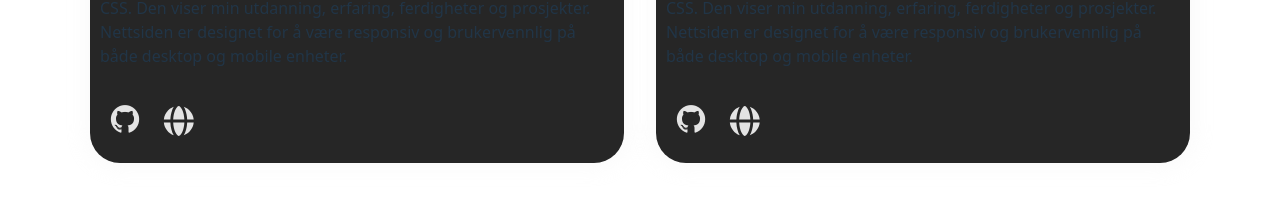
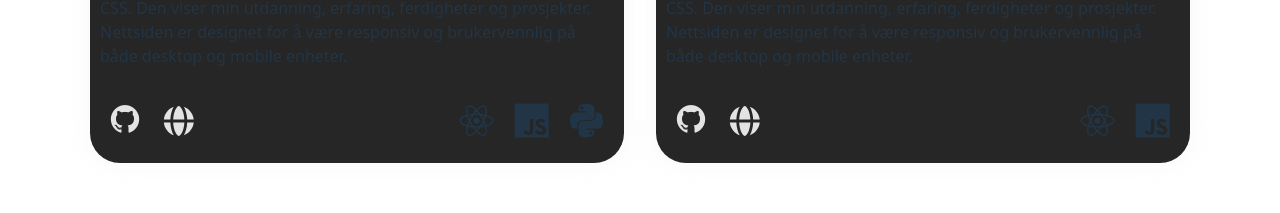
Before and after one commit to Gorgostammos/portfolio, a React (Vite) app: page / in a window 1280 px wide. Shown: the part 2938-3151 px from the top of the page. Built offline with nearby package versions, Linux system fonts and the light colour scheme.

Commit message:
kode rydding

```diff
--- a/src/App.css
+++ b/src/App.css
@@ -1,3 +1,4 @@
+/* App.css */
 #root {
   max-width: 1280px;
   margin: 0 auto;
@@ -14,31 +15,7 @@ section.profile {
 }
 
 /* ----------------------------------------------------------- SKILL ICONS (Devicon) ----------------------------------------------------------- */
-i.devicon-java-plain-wordmark,
-.devicon-python-plain-wordmark,
-.devicon-javascript-plain,
-.devicon-csharp-line-wordmark,
-.devicon-kotlin-plain-wordmark,
-.devicon-html5-plain-wordmark,
-.devicon-css3-plain-wordmark,
-.devicon-react-original-wordmark,
-.devicon-nodejs-plain-wordmark,
-.devicon-dotnetcore-plain,
-.devicon-npm-original-wordmark,
-.devicon-bash-plain,
-.devicon-mysql-plain-wordmark,
-.devicon-firebase-plain-wordmark,
-.devicon-neo4j-plain-wordmark,
-.devicon-supabase-plain-wordmark,
-.devicon-git-plain-wordmark,
-.devicon-github-original-wordmark,
-.devicon-androidstudio-plain-wordmark,
-.devicon-pycharm-plain-wordmark,
-.devicon-intellij-plain-wordmark,
-.devicon-visualstudio-line,
-.devicon-vscode-plain-wordmark,
-.devicon-mongodb-plain-wordmark,
-.devicon-dot-net-plain-wordmark {
+.Ferdigheter i{
   background-color: #262626;
   width: 100px;
   height: 60px;
@@ -47,34 +24,10 @@ i.devicon-java-plain-wordmark,
   align-content: center;
   justify-content: center;
   align-items: center;
-    box-shadow: 0px 0px 10px 5px rgb(240 237 237 / 30%);
+  box-shadow: 0px 0px 10px 5px rgb(240 237 237 / 30%);
 }
 
-i.devicon-java-plain-wordmark:hover,
-.devicon-python-plain-wordmark:hover,
-.devicon-javascript-plain:hover,
-.devicon-csharp-line-wordmark:hover,
-.devicon-kotlin-plain-wordmark:hover,
-.devicon-html5-plain-wordmark:hover,
-.devicon-css3-plain-wordmark:hover,
-.devicon-react-original-wordmark:hover,
-.devicon-nodejs-plain-wordmark:hover,
-.devicon-dotnetcore-plain:hover,
-.devicon-npm-original-wordmark:hover,
-.devicon-bash-plain:hover,
-.devicon-mysql-plain-wordmark:hover,
-.devicon-firebase-plain-wordmark:hover,
-.devicon-neo4j-plain-wordmark:hover,
-.devicon-supabase-plain-wordmark:hover,
-.devicon-git-plain-wordmark:hover,
-.devicon-github-original-wordmark:hover,
-.devicon-androidstudio-plain-wordmark:hover,
-.devicon-pycharm-plain-wordmark:hover,
-.devicon-intellij-plain-wordmark:hover,
-.devicon-visualstudio-line:hover,
-.devicon-vscode-plain-wordmark:hover,
-.devicon-mongodb-plain-wordmark:hover,
-.devicon-dot-net-plain-wordmark:hover {
+.Ferdigheter i:hover {
   cursor: pointer;
   color: rgb(74, 69, 226);
   font-size: 55px;
@@ -175,15 +128,12 @@ a:hover {
   scale: 1.2;
 }
 
-
-
 img {
   border-radius: 30px 15px;
   width: 250px;
   /*box-shadow: 4px 6px 15px 1px rgb(171 119 105 / 60%),
     -1px -6px 30px 1px rgb(89 139 102 / 60%);*/
 }
-
 
 /* ----------------------------------------------------------- ICON CONTAINER ----------------------------------------------------------- */
 .icons {
@@ -262,8 +212,6 @@ img {
   gap: 5px;
 }
 
-
-
 .Prosjekter {
   max-width: 1100px;
   margin: 3rem auto;
@@ -292,7 +240,6 @@ section.project-card {
   border-radius: 30px;
   box-shadow: 0px 0px 20px 5px rgb(240 237 237 / 30%);
 }
-
 
 .project-iframe {
   width: 100%;
@@ -345,9 +292,7 @@ section.contact-card {
   font-size: 20px;
   display: inline-block;
   /* kritisk */
-  transition:
-    color 0.2s ease,
-    transform 0.2s ease;
+  transition: color 0.2s ease, transform 0.2s ease;
 }
 
 .footer a:hover {
@@ -356,7 +301,28 @@ section.contact-card {
   /* roligere, mer premium */
 }
 
+/* ----------------------------------------------------------- NYTT: REACT-LOGO TIL HØYRE FOR PROSJEKT-LINKS ----------------------------------------------------------- */
+.project-footer {
+  display: flex;
+  justify-content: space-between;
+  align-items: center;
+}
 
+.project-footer .project-links {
+  margin: 20px;
+  /* beholder samme spacing som før */
+}
+
+.project-tech {
+  margin: 20px;
+  display: flex;
+  align-items: center;
+  gap: 20px;
+}
+
+.project-tech i {
+  font-size: 35px;
+}
 
 /* ----------------------------------------------------------- RESPONSIVE ----------------------------------------------------------- */
 @media (max-width: 768px) {
--- a/src/App.jsx
+++ b/src/App.jsx
@@ -1,10 +1,10 @@
+// App.jsx
 import { useState } from "react";
 import "./App.css";
 import { FontAwesomeIcon } from "@fortawesome/react-fontawesome";
 import { faGlobe } from "@fortawesome/free-solid-svg-icons";
 import { faPhone } from "@fortawesome/free-solid-svg-icons";
 import { faEnvelope } from "@fortawesome/free-solid-svg-icons";
-
 
 function App() {
   const [count, setCount] = useState(0);
@@ -257,6 +257,9 @@ function App() {
                 prosjekter. Nettsiden er designet for å være responsiv og
                 brukervennlig på både desktop og mobile enheter.
               </p>
+
+              {/* NY: footer-rad som plasserer React-logoen til høyre */}
+              <section className="project-footer">
                 <section className="project-links">
                   <a
                     href="https://github.com/Gorgostammos/matte-ving-react"
@@ -278,6 +281,13 @@ function App() {
                     <FontAwesomeIcon icon={faGlobe} />
                   </a>
                 </section>
+
+                <div className="project-tech">
+                  <i className="devicon-react-original"></i>
+                  <i className="devicon-javascript-plain"></i>
+                  <i className="devicon-python-plain"></i>
+                </div>
+              </section>
             </section>
 
             <section className="project-card">
@@ -294,6 +304,8 @@ function App() {
                 brukervennlig på både desktop og mobile enheter.
               </p>
 
+              {/* NY: footer-rad som plasserer React-logoen til høyre */}
+              <section className="project-footer">
                 <section className="project-links">
                   <a
                     href="https://github.com/Gorgostammos/Calender_app"
@@ -304,7 +316,6 @@ function App() {
                   >
                     <i className="devicon-github-original"></i>
                   </a>
-
                   <a
                     href="https://calender-app-mu.vercel.app/#/calendar"
                     target="_blank"
@@ -315,8 +326,14 @@ function App() {
                     <FontAwesomeIcon icon={faGlobe} />
                   </a>
                 </section>
+                <div className="project-tech">
+                  <i className="devicon-react-original"></i>
+                  <i className="devicon-javascript-plain"></i>
+                </div>
+              </section>
             </section>
           </div>
+
           <footer className="footer">
             <section className="contact-card">
               <h2 id="Contact">Kontakt</h2>
```
Lines whose indentation alone changed are shown as unchanged.
